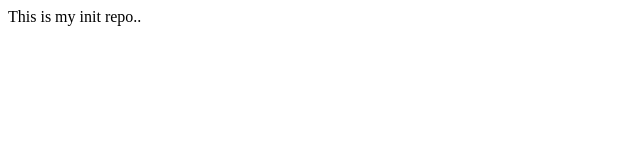
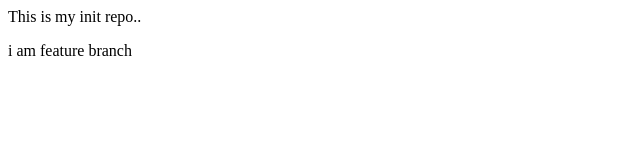
Before and after one commit to mubasiranwar/Local-Repositor, a plain HTML site: page index.html in a window 1280 px wide. Shown: the whole page, without its empty margins (0-640 px from the left). Drawn offline with Linux system fonts and the light colour scheme.

Commit message:
feature change

```diff
--- a/index.html
+++ b/index.html
@@ -1 +1,2 @@
 <p>This is my init repo..</p>
+<p>i am feature branch</p>
```
